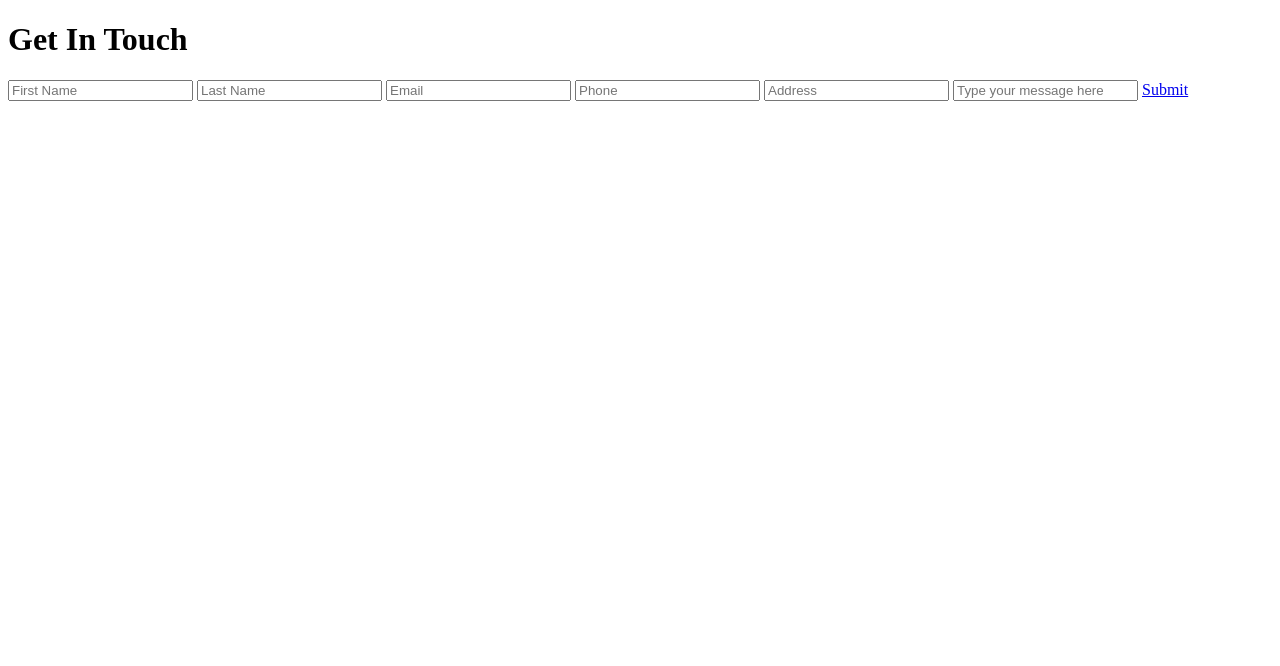
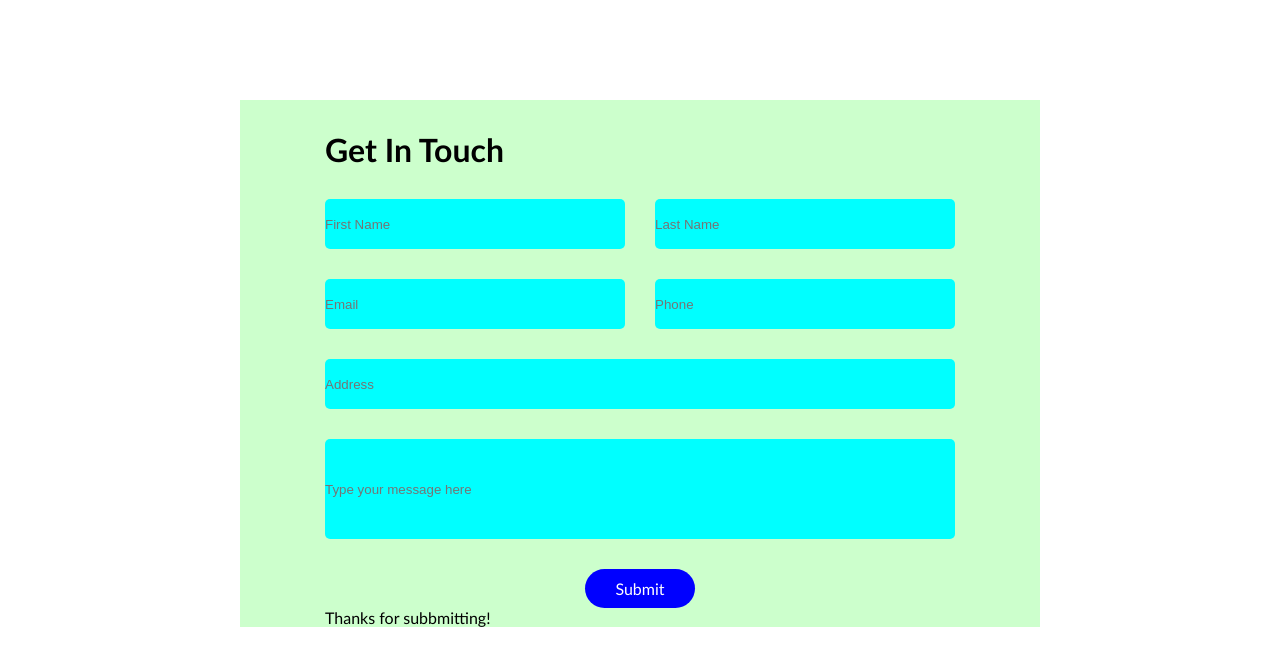
Before and after one commit to marinkus/18-week_5_test, a website: page index.html in a window 1280 px wide. Drawn offline with Linux system fonts and the light colour scheme.

Commit message:
styling start

```diff
--- a/css/main.css
+++ b/css/main.css
@@ -0,0 +1,62 @@
+body,
+body * {
+    margin: 0;
+    padding: 0;
+    vertical-align: top;
+    box-sizing: border-box;
+}
+
+body {
+    font-family: 'Gill Sans', 'Gill Sans MT', Calibri, 'Trebuchet MS', sans-serif;
+}
+.container {
+    width: 800px;
+    margin-top: 100px;
+    margin-left: calc(50% - 400px);
+    display: flex;
+    flex-direction: column;
+    background-color: #cfc;
+}
+.form {
+    display: flex;
+    flex-wrap: wrap;
+    gap: 30px;
+    justify-content: center;
+}
+.title {
+    margin-left: calc(50% - 315px);
+    margin-bottom: 30px;
+    margin-top: 30px;
+    text-transform: capitalize;
+}
+
+.box {
+    background-color: aqua;
+    width: 300px;
+    height: 50px;
+    border: none;
+    border-radius: 5px;
+}
+.box {
+    width: 300px;
+    height: 50px;
+}
+.box.large-box {
+    width: 630px;
+}
+.box.large-box.msg-box {
+    height: 100px;
+}
+.form > .button {
+    text-decoration: none;
+    border: none;
+    background-color: blue;
+    color: #fff;
+    border-radius: 25px;
+    margin: 0 20px;
+    padding: 10px 30px;
+    align-self: center;
+}
+.message {
+    margin-left: calc(50% - 315px);
+}
--- a/index.html
+++ b/index.html
@@ -9,7 +9,7 @@
 </head>
 <body>
     <main class="container">
-        <h1 class="title">Get In Touch</h1>
+        <h1 class="title">Get in touch</h1>
         <form action="#" class="form">
             <input type="text" placeholder="First Name" class="box">
             <input type="text" placeholder="Last Name" class="box">
@@ -19,7 +19,7 @@
             <input type="text" placeholder="Type your message here" class="box large-box msg-box">
             <a href="#" class="button">Submit</a>
         </form>
-        <p class="message"></p>
+        <p class="message">Thanks for subbmitting!</p>
     </main>
 </body>
 </html>
```
